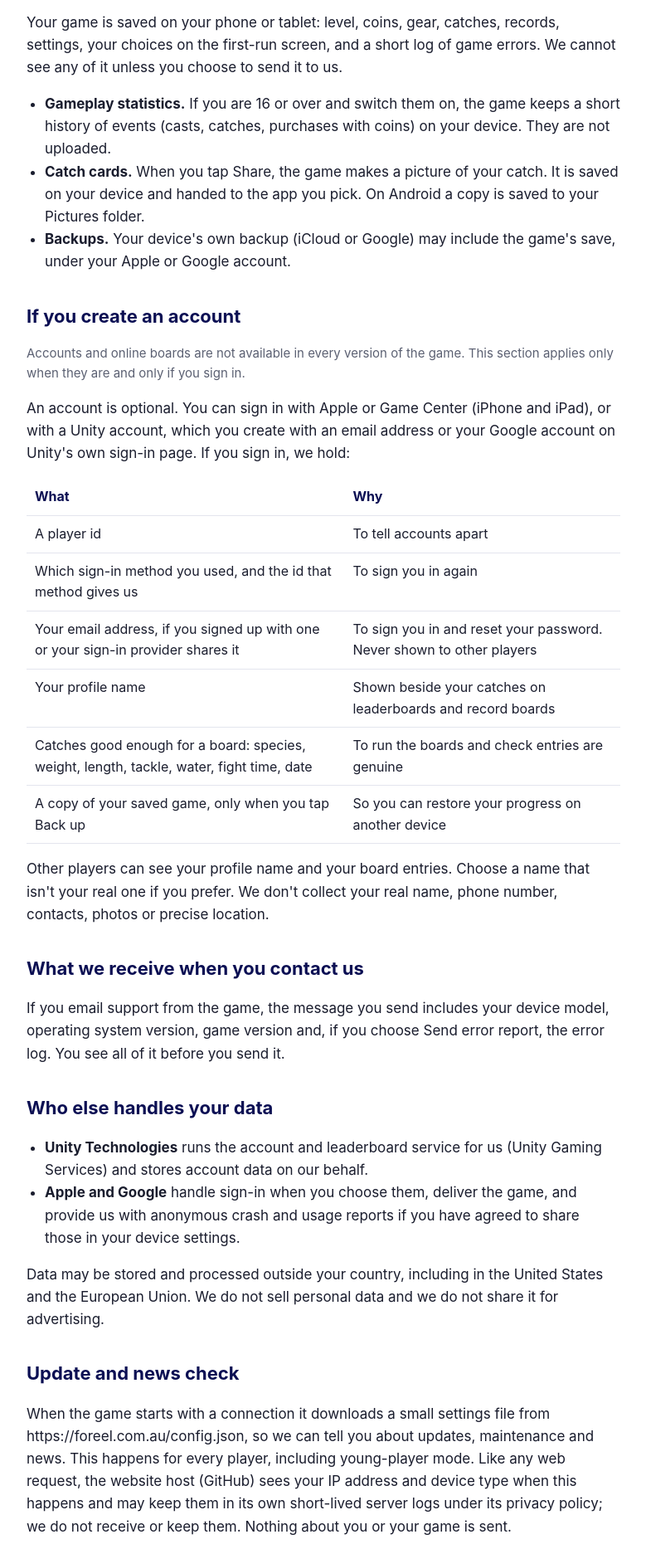
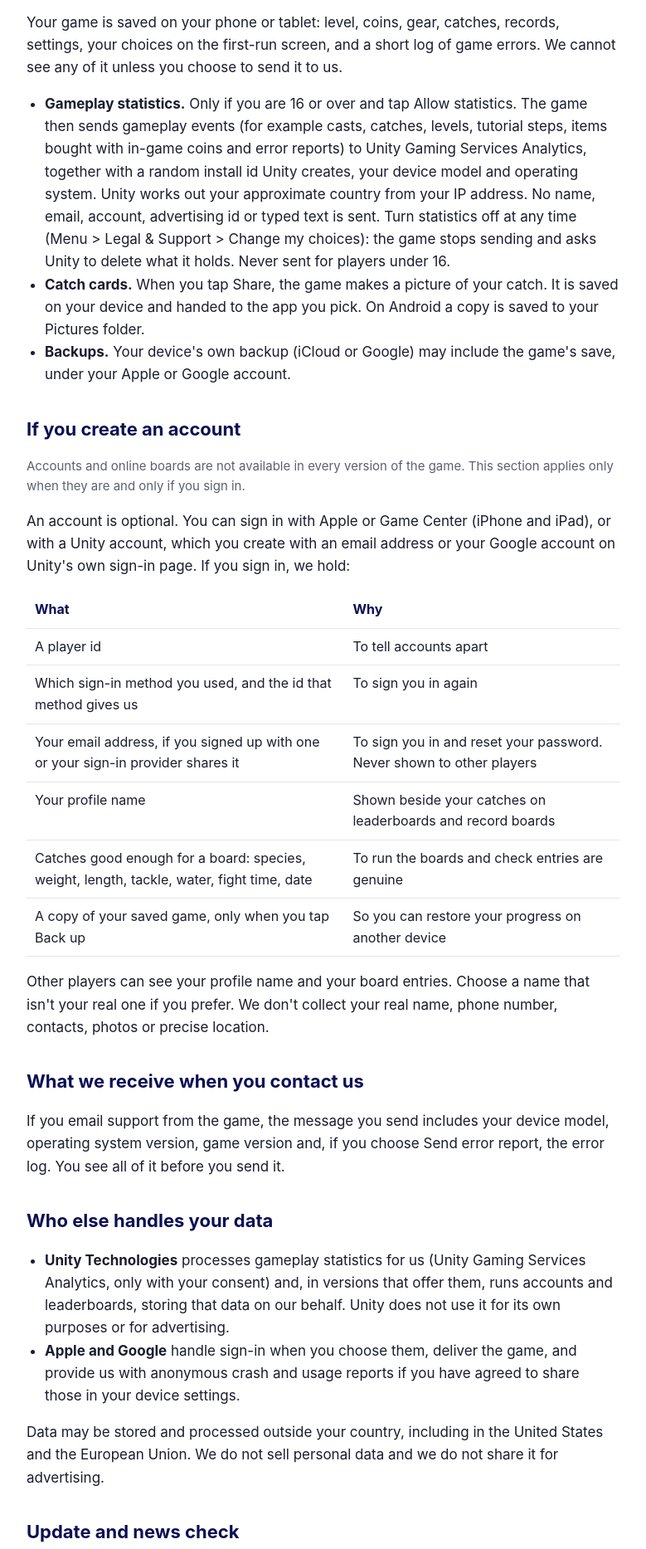
Before and after one commit to JakRasmussen52/foreel-site, a plain HTML site: page privacy.html in a window 1280 px wide. Shown: the part 475-2342 px from the top of the page at 83% size, without its empty margins (250-1029 px from the left). Drawn offline with Linux system fonts and the light colour scheme.

Commit message:
Privacy policy: disclose opt-in gameplay statistics via Unity Gaming Services Analytics (16+, consent)
Co-Authored-By: Claude Opus 5.5 <noreply@anthropic.com>

```diff
--- a/privacy.html
+++ b/privacy.html
@@ -11,7 +11,7 @@
 <body>
 <header>
   <a class="brand" href="index.html"><img src="icon.png" alt="" width="40" height="40">Foreel Fishing</a>
-  <nav><a href="support.html">Support</a><a href="privacy.html">Privacy</a><a href="terms.html">Terms</a></nav>
+  <nav><a href="support.html">Support</a><a href="press.html">Press</a><a href="privacy.html">Privacy</a><a href="terms.html">Terms</a></nav>
 </header>
 <main>
 <h1>Privacy policy</h1>
@@ -27,8 +27,12 @@ information described here. Contact: <a href="mailto:support@foreel.com.au">supp
 <p>Your game is saved on your phone or tablet: level, coins, gear, catches, records, settings, your choices on the
 first-run screen, and a short log of game errors. We cannot see any of it unless you choose to send it to us.</p>
 <ul>
-<li><strong>Gameplay statistics.</strong> If you are 16 or over and switch them on, the game keeps a short history
-of events (casts, catches, purchases with coins) on your device. They are not uploaded.</li>
+<li><strong>Gameplay statistics.</strong> Only if you are 16 or over and tap Allow statistics. The game then sends
+gameplay events (for example casts, catches, levels, tutorial steps, items bought with in-game coins and error
+reports) to Unity Gaming Services Analytics, together with a random install id Unity creates, your device model and
+operating system. Unity works out your approximate country from your IP address. No name, email, account, advertising
+id or typed text is sent. Turn statistics off at any time (Menu &gt; Legal &amp; Support &gt; Change my choices): the
+game stops sending and asks Unity to delete what it holds. Never sent for players under 16.</li>
 <li><strong>Catch cards.</strong> When you tap Share, the game makes a picture of your catch. It is saved on your
 device and handed to the app you pick. On Android a copy is saved to your Pictures folder.</li>
 <li><strong>Backups.</strong> Your device's own backup (iCloud or Google) may include the game's save, under your
@@ -58,8 +62,9 @@ game version and, if you choose Send error report, the error log. You see all of
 
 <h2>Who else handles your data</h2>
 <ul>
-<li><strong>Unity Technologies</strong> runs the account and leaderboard service for us (Unity Gaming Services) and
-stores account data on our behalf.</li>
+<li><strong>Unity Technologies</strong> processes gameplay statistics for us (Unity Gaming Services Analytics, only
+with your consent) and, in versions that offer them, runs accounts and leaderboards, storing that data on our behalf.
+Unity does not use it for its own purposes or for advertising.</li>
 <li><strong>Apple and Google</strong> handle sign-in when you choose them, deliver the game, and provide us with
 anonymous crash and usage reports if you have agreed to share those in your device settings.</li>
 </ul>
```
Also changed, not shown: 404.html (+1 -1 lines), delete-account.html (+1 -1 lines), index.html (+11 -2 lines), support.html (+1 -1 lines), terms.html (+1 -1 lines).
